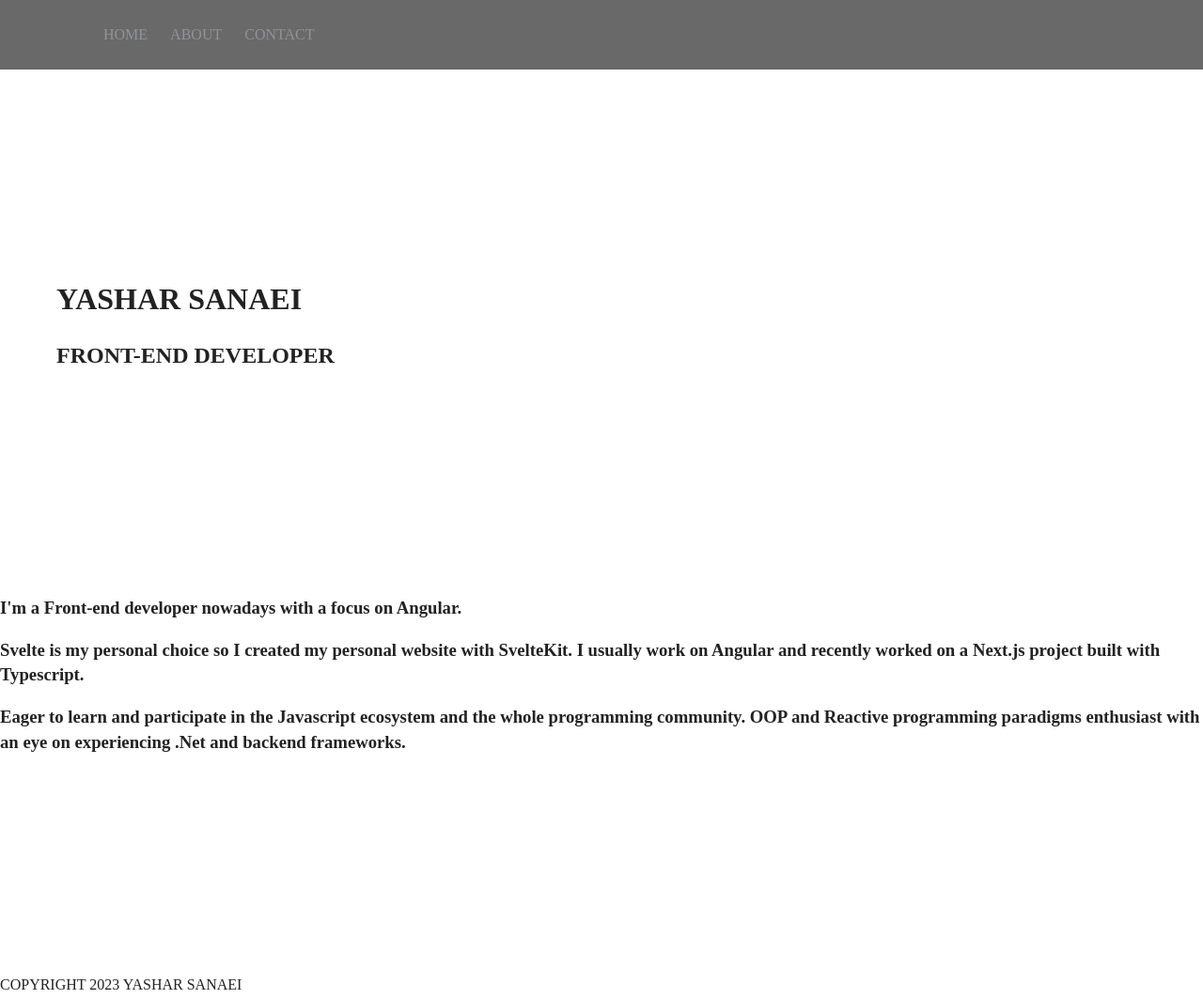
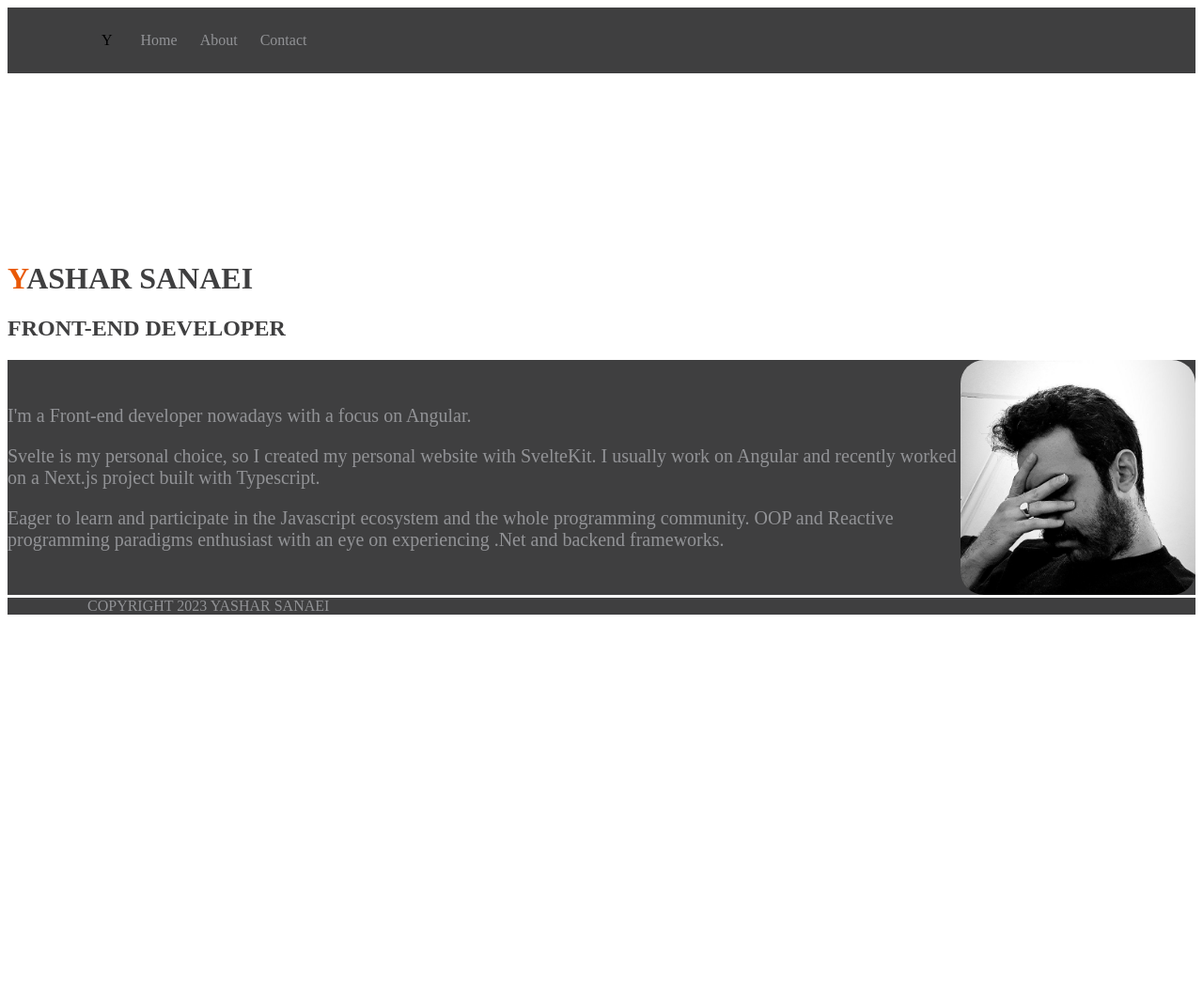
Before and after one commit to parzzaa/yashar-website, a website built with webpack: page index.html in a window 1280 px wide. Shown: the whole page at 94% size. After the commit the page ends 800 px from the top, so only its background shows below. Built offline with nearby package versions, Linux system fonts and the light colour scheme.

Commit message:
new file:   .idea/inspectionProfiles/Project_Default.xml 	modified:   css/style-test-flex.css 	modified:   css/style-test.css 	modified:   css/style.css 	modified:   index.html 	modified:   js/app-test.js 	modified:   new.html

```diff
--- a/css/style-test-flex.css
+++ b/css/style-test-flex.css
@@ -0,0 +1,92 @@
+:root {
+  --orange: #e95906;
+  --dark-grey: #3f3f40;
+  --light-grey: #929396;
+  --box-shadow-colour: #00000019;
+}
+.navbar {
+  height: 70px;
+  display: flex;
+  align-items: center;
+  justify-content: start;
+  background-color: var(--dark-grey);
+}
+.logo {
+  margin-left: 100px;
+}
+.nav-links {
+  margin-left: 20px;
+}
+.nav-links a {
+  margin: 10px;
+  color: var(--light-grey);
+  text-decoration: none;
+}
+
+.nav-links a:link {
+  text-decoration: none;
+  color: var(--light-grey);
+}
+.nav-links a.active {
+  color: var(--orange); /* Change to a different color if needed */
+  text-decoration: underline; /* Keeps the underline persistent */
+}
+
+.nav-links a:hover {
+  cursor: pointer;
+  color: var(--orange);
+}
+.nav-links a:focus-visible {
+  color: var(--orange);
+  text-decoration: underline;
+}
+.y {
+  color: var(--orange);
+}
+.about-me-container {
+  display: flex;
+  align-items: center;
+  background-color: var(--dark-grey);
+  border-bottom: solid white;
+}
+.about-me-text {
+  color: var(--light-grey);
+  justify-self: center;
+  align-self: center;
+  font-size: 20px;
+}
+
+.img-yashar {
+  display: flex;
+  width: 250px;
+  height: 250px;
+  border-radius: 10%;
+}
+.footer-container {
+  margin: 0;
+  background-color: var(--dark-grey);
+}
+.copyright {
+  margin: 0 0 0 85px;
+  color: var(--light-grey);
+}
+.main-title {
+  margin-top: 200px;
+}
+h1,
+h2 {
+  color: var(--dark-grey);
+}
+@media (max-width: 1024px) {
+  .img-yashar {
+    order: -1;
+    margin: 85px 20px 85px 85px;
+  }
+  .main-title {
+    display: flex;
+    flex-direction: column;
+    margin-bottom: 200px;
+    margin-top: 50px;
+    margin-left: 85px;
+  }
+}
--- a/css/style-test.css
+++ b/css/style-test.css
@@ -0,0 +1,110 @@
+:root {
+  --orange : #e95906;
+  --dark-grey : #3f3f40;
+  --light-grey : #929396;
+  --box-shadow-colour: #00000019;
+}
+html {
+  font-family: sans-serif;
+}
+body {
+  display: grid;
+  grid-auto-flow: column;
+  grid-template-rows: 480px 1fr 100px;
+  grid-template-columns: repeat(4, 1fr);
+  margin: 0;
+}
+.navbar {
+  grid-row: 1;
+  grid-column: 1/5;
+  height: 70px;
+  display: flex;
+  align-items: center;
+  justify-content: start;
+  background-color: var(--dark-grey);
+}
+.logo {
+  margin-left: 100px;
+}
+.nav-links {
+  margin-left: 20px;
+}
+.nav-links a{
+  margin: 10px;
+  color: var(--light-grey);
+  text-decoration: none;
+}
+
+.nav-links a:link {
+  text-decoration: none;
+  color: var(--light-grey);
+}
+.nav-links a.active {
+  color: var(--orange); /* Change to a different color if needed */
+  text-decoration: underline; /* Keeps the underline persistent */
+}
+
+.nav-links a:hover {
+  cursor: pointer;
+  color: var(--orange);
+}
+.nav-links a:focus-visible {
+  color: var(--orange);
+  text-decoration: underline;
+}
+.y {
+  color: var(--orange);
+}
+.about-me-container {
+  grid-row: 2;
+  grid-column: 1/5;
+  display: grid;
+  grid-template-columns: repeat(4, 1fr);
+  background-color: var(--dark-grey);
+  border-bottom: solid white;
+
+}
+.about-me-text{
+  grid-column: 2;
+  color: var(--light-grey);
+  justify-self: center;
+  align-self: center;
+  font-size: 20px;
+}
+
+.img-yashar {
+  grid-column: 3;
+  justify-self: center;
+  align-self: center;
+  width: 250px;
+  height: 250px;
+  border-radius: 10%;
+}
+.footer-container {
+  grid-row: 3;
+  grid-column: 1/5;
+  background-color: var(--dark-grey);
+
+}
+.copyright {
+  margin-left: 100px;
+  color: var(--light-grey);
+}
+.main-title {
+  grid-row: 1;
+  grid-column: 2;
+  margin-top: 200px;
+}
+h1,h2 {
+  color: var(--dark-grey);
+}
+
+@media (max-width: 1024px) {
+  .img-yashar{
+    grid-column: 2;
+    grid-row: 1;
+  }
+  .about-me-text {
+    grid-column: 3;
+  }
+}
--- a/css/style.css
+++ b/css/style.css
@@ -1,253 +1,9 @@
-/*! HTML5 Boilerplate v9.0.1 | MIT License | https://html5boilerplate.com/ */
-
-/* main.css 3.0.0 | MIT License | https://github.com/h5bp/main.css#readme */
-/*
- * What follows is the result of much research on cross-browser styling.
- * Credit left inline and big thanks to Nicolas Gallagher, Jonathan Neal,
- * Kroc Camen, and the H5BP dev community and team.
- */
-
-/* ==========================================================================
-   Base styles: opinionated defaults
-   ========================================================================== */
-
-html {
-  color: #222;
-  font-size: 1em;
-  line-height: 1.4;
-}
-
-/*
- * Remove text-shadow in selection highlight:
- * https://twitter.com/miketaylr/status/12228805301
- *
- * Customize the background color to match your design.
- */
-
-::-moz-selection {
-  background: #b3d4fc;
-  text-shadow: none;
-}
-
-::selection {
-  background: #b3d4fc;
-  text-shadow: none;
-}
-
-/*
- * A better looking default horizontal rule
- */
-
-hr {
-  display: block;
-  height: 1px;
-  border: 0;
-  border-top: 1px solid #ccc;
-  margin: 1em 0;
-  padding: 0;
-}
-
-/*
- * Remove the gap between audio, canvas, iframes,
- * images, videos and the bottom of their containers:
- * https://github.com/h5bp/html5-boilerplate/issues/440
- */
-
-audio,
-canvas,
-iframe,
-img,
-svg,
-video {
-  vertical-align: middle;
-}
-
-/*
- * Remove default fieldset styles.
- */
-
-fieldset {
-  border: 0;
-  margin: 0;
-  padding: 0;
-}
-
-/*
- * Allow only vertical resizing of textareas.
- */
-
-textarea {
-  resize: vertical;
-}
-
-/* ==========================================================================
-   Author's custom styles
-   ========================================================================== */
-
-/* ==========================================================================
-   Helper classes
-   ========================================================================== */
-
-/*
- * Hide visually and from screen readers
- */
-
-.hidden,
-[hidden] {
-  display: none !important;
-}
-
-/*
- * Hide only visually, but have it available for screen readers:
- * https://snook.ca/archives/html_and_css/hiding-content-for-accessibility
- *
- * 1. For long content, line feeds are not interpreted as spaces and small width
- *    causes content to wrap 1 word per line:
- *    https://medium.com/@jessebeach/beware-smushed-off-screen-accessible-text-5952a4c2cbfe
- */
-
-.visually-hidden {
-  border: 0;
-  clip: rect(0, 0, 0, 0);
-  height: 1px;
-  margin: -1px;
-  overflow: hidden;
-  padding: 0;
-  position: absolute;
-  white-space: nowrap;
-  width: 1px;
-  /* 1 */
-}
-
-/*
- * Extends the .visually-hidden class to allow the element
- * to be focusable when navigated to via the keyboard:
- * https://www.drupal.org/node/897638
- */
-
-.visually-hidden.focusable:active,
-.visually-hidden.focusable:focus {
-  clip: auto;
-  height: auto;
-  margin: 0;
-  overflow: visible;
-  position: static;
-  white-space: inherit;
-  width: auto;
-}
-
-/*
- * Hide visually and from screen readers, but maintain layout
- */
-
-.invisible {
-  visibility: hidden;
-}
-
-/*
- * Clearfix: contain floats
- *
- * The use of `table` rather than `block` is only necessary if using
- * `::before` to contain the top-margins of child elements.
- */
-
-.clearfix::before,
-.clearfix::after {
-  content: "";
-  display: table;
-}
-
-.clearfix::after {
-  clear: both;
-}
-
-/* ==========================================================================
-   EXAMPLE Media Queries for Responsive Design.
-   These examples override the primary ('mobile first') styles.
-   Modify as content requires.
-   ========================================================================== */
-
-@media only screen and (min-width: 35em) {
-  /* Style adjustments for viewports that meet the condition */
-}
-
-@media print,
-  (-webkit-min-device-pixel-ratio: 1.25),
-  (min-resolution: 1.25dppx),
-  (min-resolution: 120dpi) {
-  /* Style adjustments for high resolution devices */
-}
-
-/* ==========================================================================
-   Print styles.
-   Inlined to avoid the additional HTTP request:
-   https://www.phpied.com/delay-loading-your-print-css/
-   ========================================================================== */
-
-@media print {
-  *,
-  *::before,
-  *::after {
-    background: #fff !important;
-    color: #000 !important;
-    /* Black prints faster */
-    box-shadow: none !important;
-    text-shadow: none !important;
-  }
-
-  a,
-  a:visited {
-    text-decoration: underline;
-  }
-
-  a[href]::after {
-    content: " (" attr(href) ")";
-  }
-
-  abbr[title]::after {
-    content: " (" attr(title) ")";
-  }
-
-  /*
-   * Don't show links that are fragment identifiers,
-   * or use the `javascript:` pseudo protocol
-   */
-  a[href^="#"]::after,
-  a[href^="javascript:"]::after {
-    content: "";
-  }
-
-  pre {
-    white-space: pre-wrap !important;
-  }
-
-  pre,
-  blockquote {
-    border: 1px solid #999;
-    page-break-inside: avoid;
-  }
-
-  tr,
-  img {
-    page-break-inside: avoid;
-  }
-
-  p,
-  h2,
-  h3 {
-    orphans: 3;
-    widows: 3;
-  }
-
-  h2,
-  h3 {
-    page-break-after: avoid;
-  }
-}
-
-/* My CSS */
-h1,h2,h3,h4,h5,h6,p,a {
-  width: clamp(45ch, 50%, 75);
+:root {
+  --orange : #e95906;
+  --dark-grey : #3F3F40E6;
+  --light-grey : #929396;
+  --background-colour: #3F3F40E5;
+  --box-shadow-colour: #00000019;
 }
 body {
   margin: 0;
@@ -262,9 +18,12 @@ body {
 }
 .nav-container {
   overflow: hidden;
-  background-color: dimgrey;
   grid-row: nav-1 / nav-3;
   grid-column: nav-1 / nav-3;
+  background: var(--dark-grey);
+  box-shadow: 0 4px 30px var(--box-shadow-colour);
+  backdrop-filter: blur(7px);
+  -webkit-backdrop-filter: blur(7px);
 }
 .sticky {
   position: fixed;
@@ -285,21 +44,21 @@ body {
 }
 
 a{
-  color: #929396;
+  color: var(--light-grey);
 }
 
 a:link {
   text-decoration: none;
-  color: #929396;
+  color: var(--light-grey);
 }
 
 a:hover {
   cursor: pointer;
-  color: #e95906;
+  color: var(--orange);
 }
 
 a:focus {
-  color: #e95906;
+  color: var(--orange);
   text-decoration: underline;
 }
 
@@ -311,8 +70,20 @@ main {
 .about-me {
   grid-row: summery-1 / summery-3;
   grid-column: summery-1 / summery-3;
+  background-color: var(--dark-grey);
 }
+.img-yashar{
+  width: clamp(45ch, 50%, 75ch);
+  position: relative;
+  grid-row: summery-3;
+}
+
 .footer-container {
   grid-row: footer-1;
   grid-column: footer-1 / footer-3;
+  background-color: var(--dark-grey);
 }
+
+.y {
+  color: var(--orange);
+}
--- a/index.html
+++ b/index.html
@@ -1,49 +1,50 @@
-<!doctype html>
-<html class="no-js" lang="">
-
+<!DOCTYPE html>
+<html lang="en">
   <head>
-  <meta charset="utf-8">
-  <meta name="viewport" content="width=device-width, initial-scale=1">
+    <meta charset="utf-8" />
     <title>Yashar Sanaei</title>
-  <link rel="stylesheet" href="css/style.css">
-  <meta name="description" content="">
-
-  <meta property="og:title" content="">
-  <meta property="og:type" content="">
-  <meta property="og:url" content="">
-  <meta property="og:image" content="">
-  <meta property="og:image:alt" content="">
-
-  <link rel="icon" href="/favicon.ico" sizes="any">
-  <link rel="icon" href="/icon.svg" type="image/svg+xml">
-  <link rel="apple-touch-icon" href="icon.png">
-
-  <link rel="manifest" href="site.webmanifest">
-  <meta name="theme-color" content="#fafafa">
+    <link rel="stylesheet" href="css/style-test-flex.css" />
   </head>
 
   <body>
-
     <!-- Add your site or application content here -->
-  <nav class="nav-container" id="navbar">
-    <ul class="nav-items">
-      <li class="nav-item home"><a href="#home">HOME</a></li>
-      <li class="nav-item about"><a href="#about">ABOUT</a></li>
-      <li class="nav-item contact"><a href="#contact">CONTACT</a></li>
-    </ul>
+    <nav class="navbar">
+      <div class="logo">Y</div>
+      <div class="nav-links">
+        <a href="#home">Home</a>
+        <a href="#about">About</a>
+        <a href="#contact">Contact</a>
+      </div>
     </nav>
-  <main>
-    <h1 class="name">YASHAR SANAEI</h1>
+    <main class="main-title">
+      <h1 class="name"><a class="y">Y</a>ASHAR SANAEI</h1>
       <h2 class="job-title">FRONT-END DEVELOPER</h2>
     </main>
-  <section class="about-me">
-    <h3>I'm a Front-end developer nowadays with a focus on Angular.</h3>
-    <h3>Svelte is my personal choice so I created my personal website with SvelteKit. I usually work on Angular and recently worked on a Next.js project built with Typescript.</h3>
-    <h3>Eager to learn and participate in the Javascript ecosystem and the whole programming community. OOP and Reactive programming paradigms enthusiast with an eye on experiencing .Net and backend frameworks.</h3>
+    <section class="about-me-container">
+      <div class="about-me-text">
+        <p class="about-me-items">
+          I'm a Front-end developer nowadays with a focus on Angular.
+        </p>
+        <p class="about-me-items">
+          Svelte is my personal choice, so I created my personal website with
+          SvelteKit. I usually work on Angular and recently worked on a Next.js
+          project built with Typescript.
+        </p>
+        <p class="about-me-items">
+          Eager to learn and participate in the Javascript ecosystem and the
+          whole programming community. OOP and Reactive programming paradigms
+          enthusiast with an eye on experiencing .Net and backend frameworks.
+        </p>
+      </div>
+      <img
+        class="about-me-items img-yashar"
+        src="img/yashar-photo.jpg"
+        alt="Yashar is sad"
+      />
     </section>
-  <footer class="footer-container"><p class="copyright">COPYRIGHT 2023 YASHAR SANAEI</p></footer>
-  <script src="js/app.js"></script>
-
+    <footer class="footer-container">
+      <p class="copyright">COPYRIGHT 2023 YASHAR SANAEI</p>
+    </footer>
+    <script src="js/app-test.js"></script>
   </body>
-
 </html>
```
Also changed, not shown: js/app-test.js (+10 -0 lines), new.html (+2 -2 lines). Lines whose indentation alone changed are shown as unchanged.
